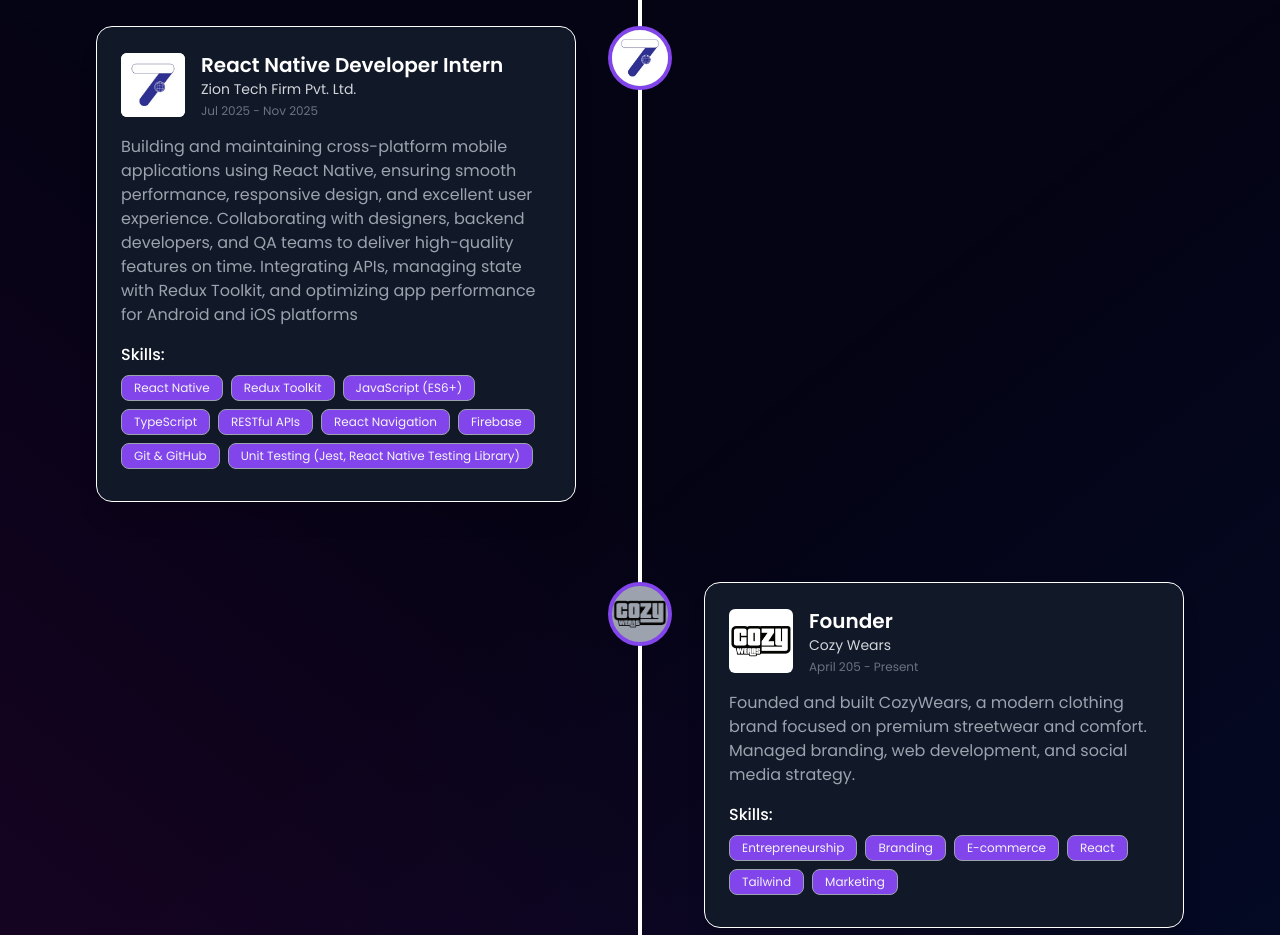
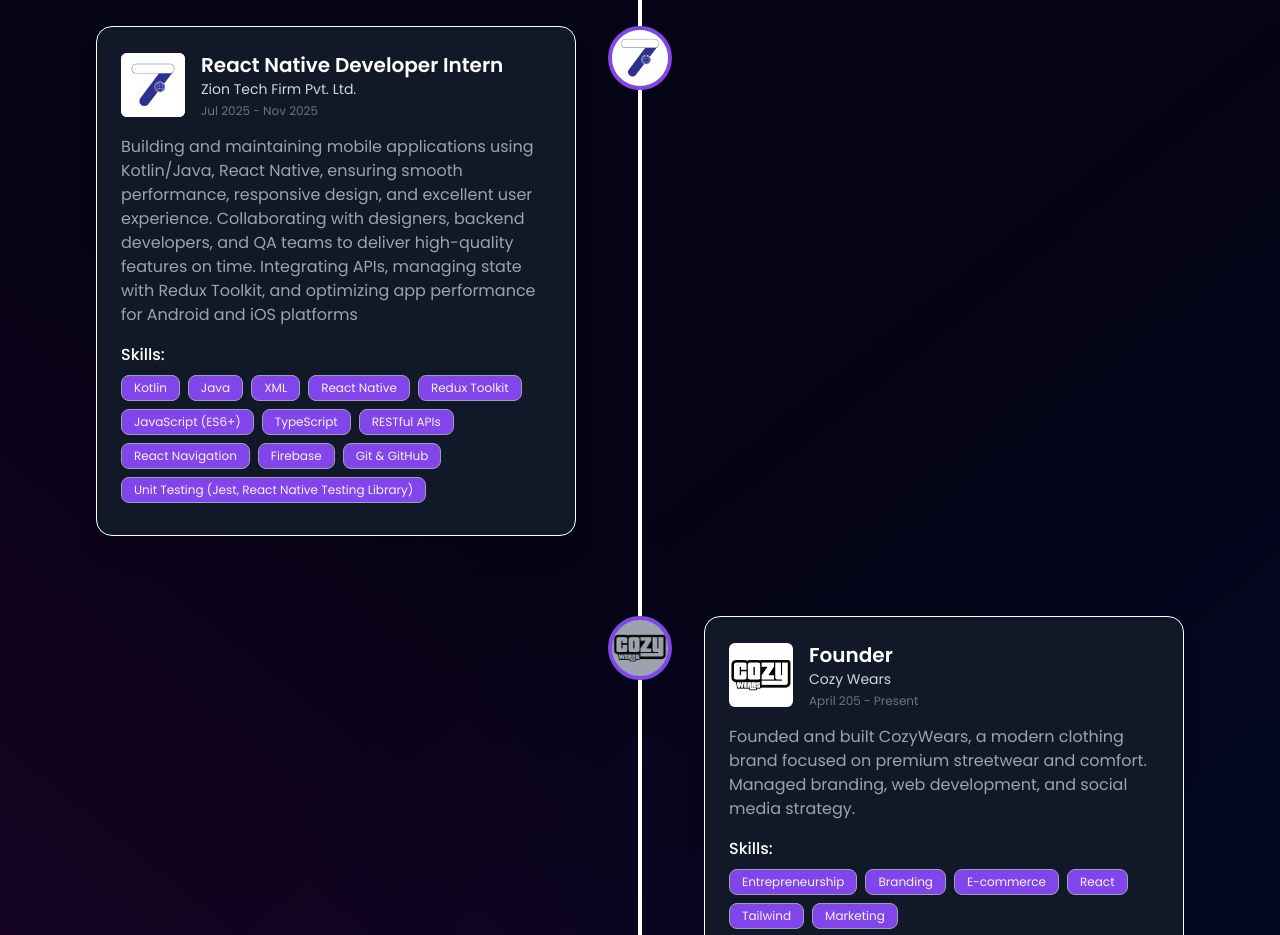
Before and after one commit to AakashKarkey/portfolio, a React (Vite) app: page / in a window 1280 px wide. Shown: the part 2560-3495 px from the top of the page. Built offline with nearby package versions, Linux system fonts and the light colour scheme.

Commit message:
experience plus one

```diff
--- a/src/constants.js
+++ b/src/constants.js
@@ -131,8 +131,11 @@ export const experiences = [
     role: "React Native Developer Intern",
     company: "Zion Tech Firm Pvt. Ltd.",
     date: "Jul 2025 - Nov 2025",
-    desc: "Building and maintaining cross-platform mobile applications using React Native, ensuring smooth performance, responsive design, and excellent user experience. Collaborating with designers, backend developers, and QA teams to deliver high-quality features on time. Integrating APIs, managing state with Redux Toolkit, and optimizing app performance for Android and iOS platforms",
+    desc: "Building and maintaining mobile applications using Kotlin/Java, React Native, ensuring smooth performance, responsive design, and excellent user experience. Collaborating with designers, backend developers, and QA teams to deliver high-quality features on time. Integrating APIs, managing state with Redux Toolkit, and optimizing app performance for Android and iOS platforms",
     skills: [
+      "Kotlin",
+      "Java",
+      "XML",
       "React Native",
       "Redux Toolkit",
       "JavaScript (ES6+)",
```
